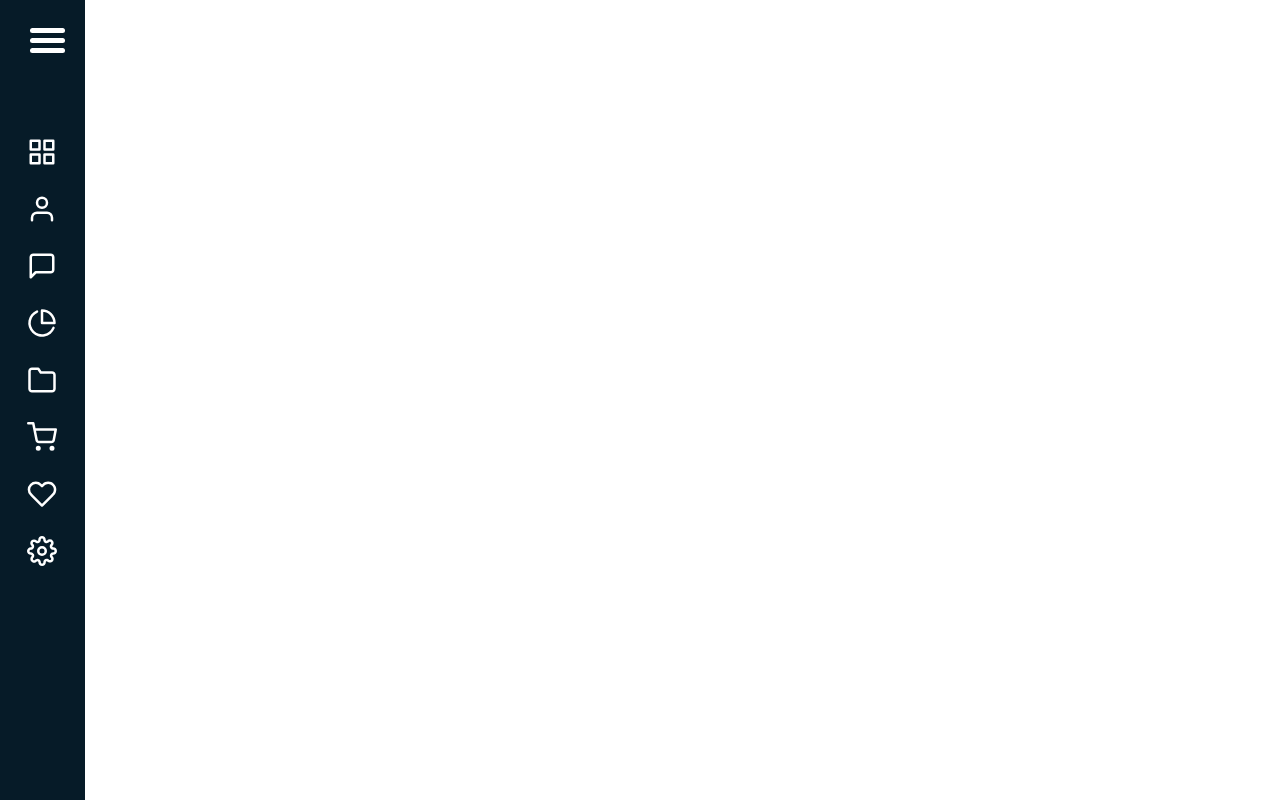
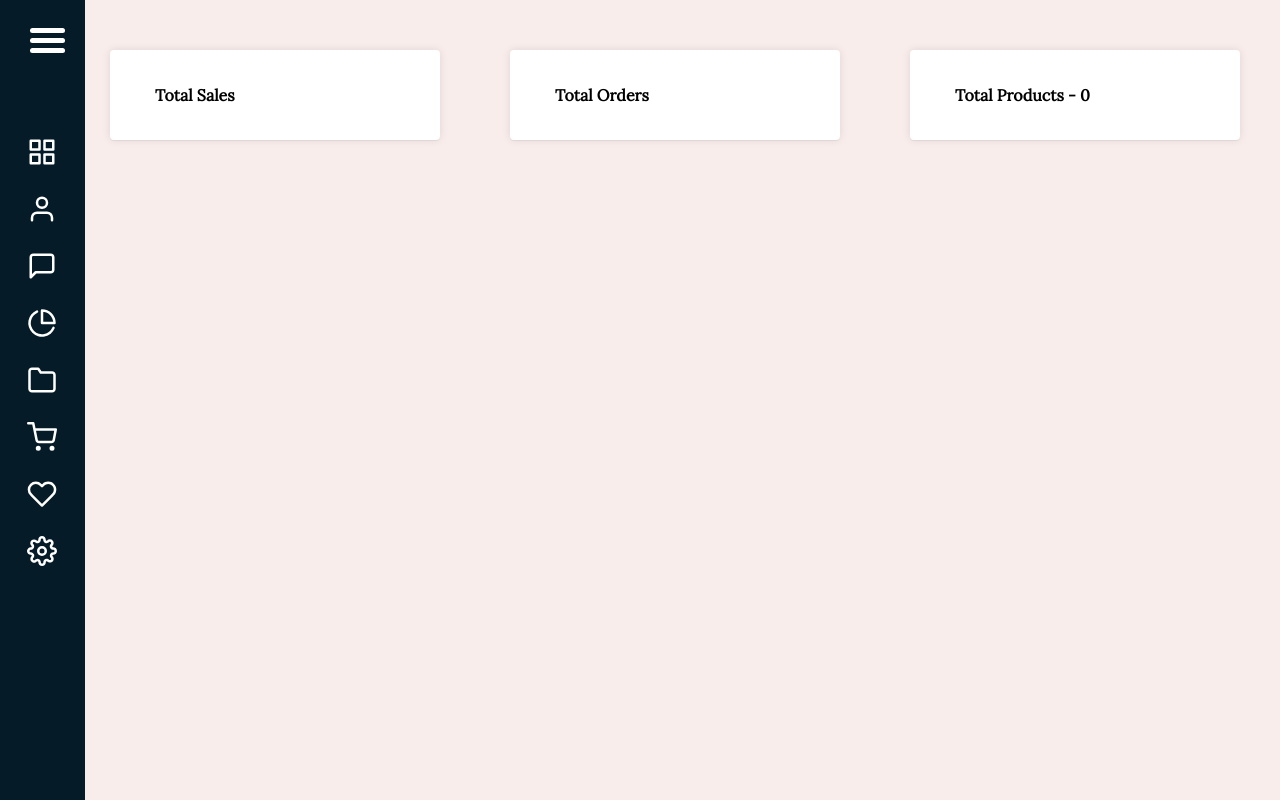
Before and after one commit to Devrangasamy/Anima, a React (Create React App) app in the folder Admin/admin/: page /dashboard in a window 1280 px wide. Before the commit this address had no page. Built offline with nearby package versions, Linux system fonts and the light colour scheme; no server answers.

Commit message:
Sample commit

```diff
--- a/Admin/admin/src/Allroutes.js
+++ b/Admin/admin/src/Allroutes.js
@@ -3,12 +3,14 @@ import Not from "./component/Not";
 import AddProduct from "./component/product";
 import Sidebar from "./component/sidebar/Sidebar";
 import Products from "./component/Products/Products.js"
+import Dashboard from "./component/Dashboard/Dashboard";
 function Allroutes() {
   return (
     <div>
       <Sidebar/>
       <Routes>
         <Route path="/" element={<Not/>} />
+        <Route path="/dashboard" element={<Dashboard/>} />
         <Route path="/products" element={<Products/>} />
         <Route path="/addproduct" element={<AddProduct/>} />
       </Routes>
--- /dev/null
+++ b/Admin/admin/src/component/Dashboard/Dashboard.js
@@ -0,0 +1,28 @@
+import axios from 'axios'
+import React, { useEffect, useState } from 'react'
+import "./dashboard.css"
+const Dashboard = () => {
+    const[List, setList] = useState([])
+    useEffect(() => {
+            axios.get('http://localhost:8000/api/product')
+            .then((response) => {setList(response.data)})
+            .catch((error) => console.log(error))
+        },[]
+    )
+  return (
+    <div className='dashboard-container'>
+        <div className='inner-dash'>
+           <h4 className='dash-style'> Total Sales </h4>
+        </div>
+        <div className='inner-dash'>
+        <h4 className='dash-style'> Total Orders </h4>
+        </div>
+        <div className='inner-dash'>
+        <h4 className='dash-style'> Total Products - {List.length} </h4>
+        </div>
+
+    </div>
+  )
+}
+
+export default Dashboard
--- /dev/null
+++ b/Admin/admin/src/component/Dashboard/dashboard.css
@@ -0,0 +1,24 @@
+.inner-dash{
+    width: 25vw;
+    height: 10vh;
+    background-color:white;
+    border-radius: .25rem;
+    margin-top: 50px;
+    margin-left: 70px;
+    display: inline-flex;
+    align-items: center;
+    padding: 5px;
+    box-shadow: rgba(17, 17, 26, 0.05) 0px 1px 0px, rgba(17, 17, 26, 0.1) 0px 0px 8px;
+    font-family: 'Lora', serif;
+    /* position: relative; */
+
+}
+.dashboard-container{
+    background-color: #f8edeb;
+    width: 100vw;
+    min-height:100vh;
+}
+.dash-style{
+    margin-left: 40px;
+
+}
--- a/Admin/admin/src/component/Products/Product.css
+++ b/Admin/admin/src/component/Products/Product.css
@@ -5,17 +5,18 @@
 .outside-container{
     background-color: #f8edeb;
     width: 100vw;
-    height: 100vh;
+    min-height:100vh;
 }
 .container-pro{
     margin: 0;
+    position: relative;
 
 }
 .inner{
     display: grid;
     grid-template-columns: auto auto auto auto;
     gap:20px;
-    padding-top: 40px;
+    padding-top: 100px;
     margin-left: 100px;
 }
 .convert-img{
@@ -65,3 +66,58 @@
     /* border-radius: 50px; */
 
 }
+.sub-but{
+    position: absolute;
+    right: 0;
+    padding: 8px;
+    margin: 20px;
+    margin-top: 30px;
+    background: linear-gradient(to bottom right, #EF4765, red);
+    border: 0;
+    border-radius: 12px;
+    color: #FFFFFF;
+    cursor: pointer;
+    display: inline-block;
+    font-family: -apple-system,system-ui,"Segoe UI",Roboto,Helvetica,Arial,sans-serif;
+    font-size: 16px;
+    font-weight: 500;
+    line-height: 2.5;
+    outline: transparent;
+    padding: 0 1rem;
+    text-align: center;
+    text-decoration: none;
+    transition: box-shadow .2s ease-in-out;
+    user-select: none;
+    -webkit-user-select: none;
+    touch-action: manipulation;
+    white-space: nowrap;
+}
+
+.sub-but:not([disabled]):hover {
+    box-shadow: 0 0 .25rem rgba(0, 0, 0, 0.5), -.125rem -.125rem 1rem rgba(239, 71, 101, 0.5), .125rem .125rem 1rem rgba(255, 154, 90, 0.5);
+  }
+.sub-but:not([disabled]):focus {
+    box-shadow: 0 0 .25rem rgba(0, 0, 0, 0.5), -.125rem -.125rem 1rem rgba(239, 71, 101, 0.5), .125rem .125rem 1rem rgba(255, 154, 90, 0.5);
+  }
+  .prodin1:hover{
+    font-family: 'Lora', serif;
+    /* margin: 0px 450px; */
+    padding: 15px;
+    border-radius: 8px;
+    transition: 0.10s;
+    border:2.3px solid black;
+    align-items:center;
+}
+.prodin1{
+    position: absolute;
+    left: 0;
+    margin-top: 30px;
+    font-family: 'Lora', serif;
+    text-align: center;
+    padding: 14px;
+    border-radius: 7px;
+    border:1.6px solid black;
+    margin-left:150px;
+    width: 15%;
+    height: 12px;
+}
--- a/Admin/admin/src/component/Products/Products.js
+++ b/Admin/admin/src/component/Products/Products.js
@@ -1,7 +1,7 @@
 import React,{useState,useEffect} from 'react'
 import axios from "axios";
 import "./Product.css"
-var dispData
+import { Link } from 'react-router-dom';
 
 const Products = () => {
     const[List, setList] = useState([])
@@ -24,9 +24,11 @@ const Products = () => {
 
     // const a=List.map((x,index)=>{return <div key={index}><p>{x.photos}</p></div>})
   return (
-    dispData =
+
     <div className='outside-container'>
          <div className= 'container-pro'>
+         <input className='prodin1' type="text" placeholder="Search" />
+            <Link to="/addproduct" className='sub-but'>Add Products</Link>
             <div className='inner'>
                 {List.map((x, index) =>
                     <div key = {index} className='product-container'>
--- a/Admin/admin/src/component/product.css
+++ b/Admin/admin/src/component/product.css
@@ -11,20 +11,29 @@
 .but{
     font-family: 'Lora', serif;
     color: white;
-    background-color: crimson;
+     background: linear-gradient(to bottom right, #EF4765, red);
     border-radius: 10px;
     border: none;
     padding: 10px 20px;
+    text-decoration: none;
 }
-.but:hover{
+/* .but:hover{
     background-color: grey;
     color: white;
     border-radius: 10px;
     border: none;
     font-size:15px;
     transition: 0.20s;
-    transform: matrix(1);
-}
+    /* transform: scale(0.80);
+} */
+.but:not([disabled]):hover {
+    box-shadow: 0 0 .25rem rgba(0, 0, 0, 0.5), -.125rem -.125rem 1rem rgba(239, 71, 101, 0.5), .125rem .125rem 1rem rgba(255, 154, 90, 0.5);
+  }
+.but:not([disabled]):focus {
+    box-shadow: 0 0 .25rem rgba(0, 0, 0, 0.5), -.125rem -.125rem 1rem rgba(239, 71, 101, 0.5), .125rem .125rem 1rem rgba(255, 154, 90, 0.5);
+  }
+
+
 .list-items{
     display:grid;
 }
--- a/Admin/admin/src/component/product.js
+++ b/Admin/admin/src/component/product.js
@@ -1,6 +1,7 @@
 import React from 'react';
 import './product.css'
 import Entry from './fileentry';
+import { Link } from 'react-router-dom';
 const AddProduct = () => {
     const[product_name,setproductname, resetProductName]=Entry('')
     const[animal,setanimal, resetAnimal]=Entry('')
@@ -33,7 +34,7 @@ const AddProduct = () => {
         <div className='items-entry'>
             <div className='header'>
                 <div>
-                <button className='but' onClick={gotoproduct}>Go to products</button>
+                <Link to="/products" className='but' onClick={gotoproduct}>Go to products</Link>
                 </div>
                 <h1>Add Product</h1>
                 <div>
--- a/Admin/admin/src/component/sidebar/Sidebar.js
+++ b/Admin/admin/src/component/sidebar/Sidebar.js
@@ -8,7 +8,7 @@ const Sidebar = () => {
 		{
 			text: "Dashboard",
 			icon: "icons/grid.svg",
-      		path:"/"
+      		path:"/dashboard"
 		},
 		{
 			text: "Products",
```
Also changed, not shown: Admin/admin/public/icons/product.png (added).
